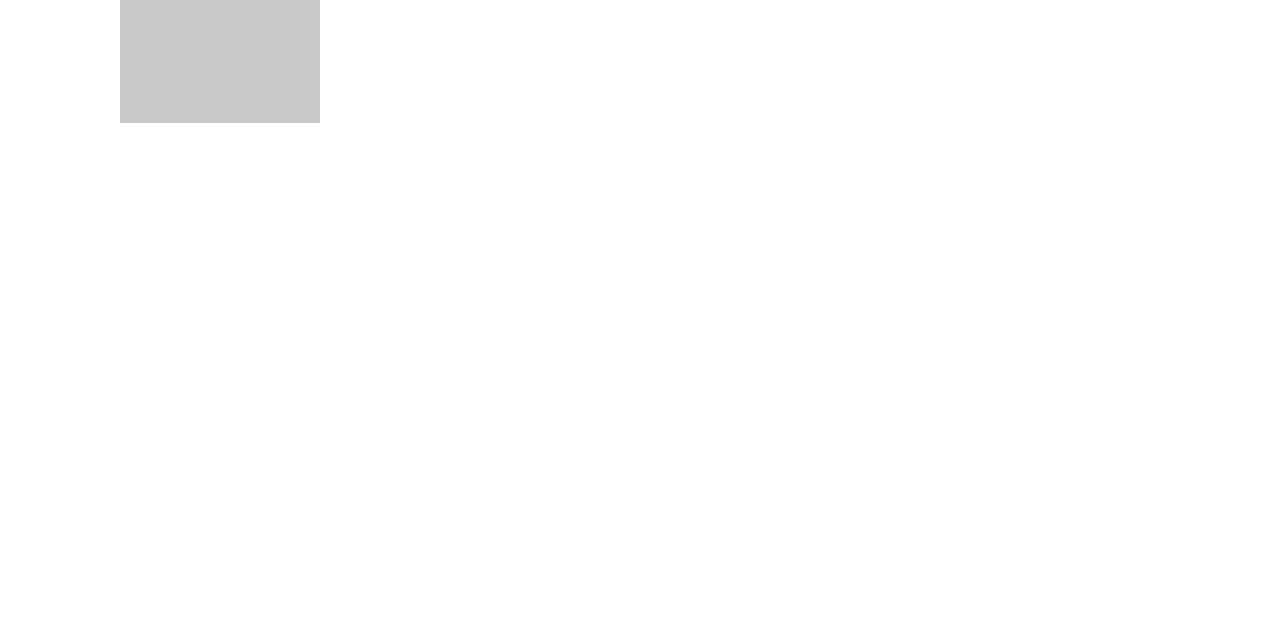
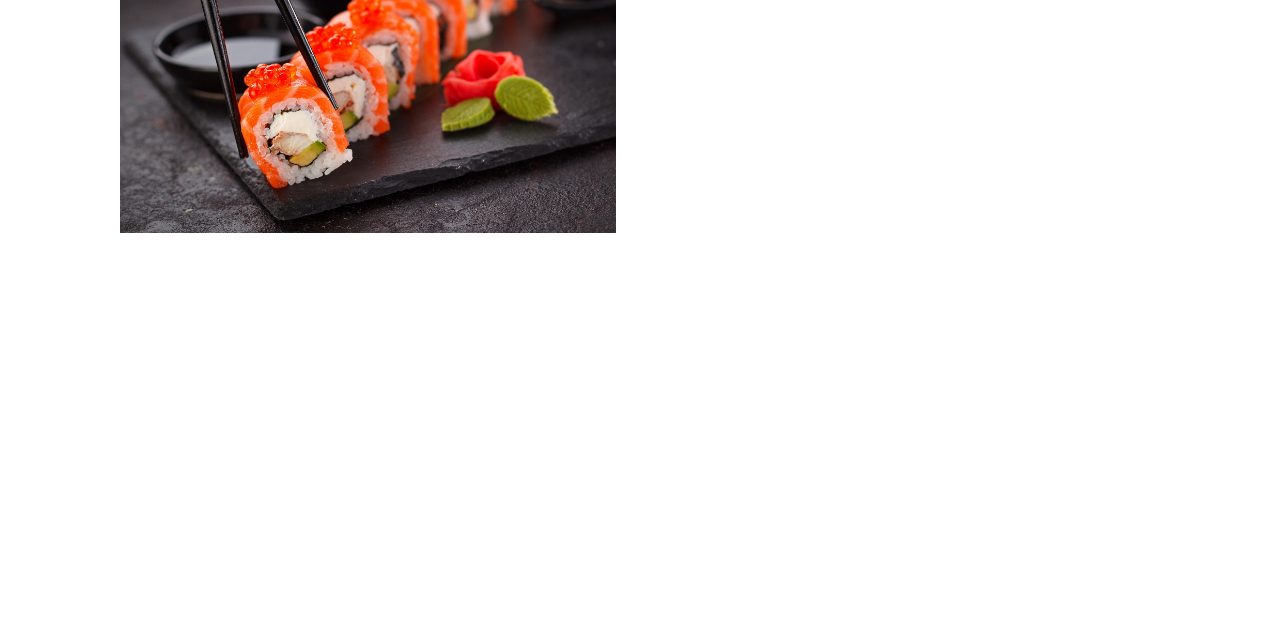
Before and after one commit to KimMillena/restaurant, a website built with webpack: page src/template.html in a window 1280 px wide. Shown: the part 178-800 px from the top of the page. Built offline with nearby package versions, Linux system fonts and the light colour scheme.

Commit message:
Replace placeholder with actual image

```diff
--- a/src/modules/home.js
+++ b/src/modules/home.js
@@ -1,3 +1,7 @@
+import sushiHero from "../assets/img/sushi-hero.jpg";
+
+console.log("Webpack resolved image to:", sushiHero);
+
 export const home = () => {
     const pageContent = document.querySelector("#content");
 
@@ -8,8 +12,9 @@ export const home = () => {
     heroSection.classList.add("hero-section");
 
      // placeholder image
-    const heroImage = document.createElement("div");
+    const heroImage = document.createElement("img");
     heroImage.classList.add("hero-img");
+    heroImage.src = sushiHero;
 
     const rightSection = document.createElement("div");
     rightSection.classList.add("right-section");
--- a/src/styles.css
+++ b/src/styles.css
@@ -27,11 +27,18 @@ nav {
 .hero-section {
     display: flex;
     flex-wrap: wrap;
-    gap: 2rem;
+    gap: 3rem;
 }
 
 .hero-img {
+    flex: 1;
     background-color: #C9C9C9;
-    width: 200px;
-    height: 200px;
+    width: clamp(200px, 50%, 400px);
+    height: auto;
+    object-fit: cover;
 }
+
+.right-section {
+    flex-direction: column;
+    flex: 1;
+}
```
Also changed, not shown: src/assets/img/sushi-hero.jpg (added).
